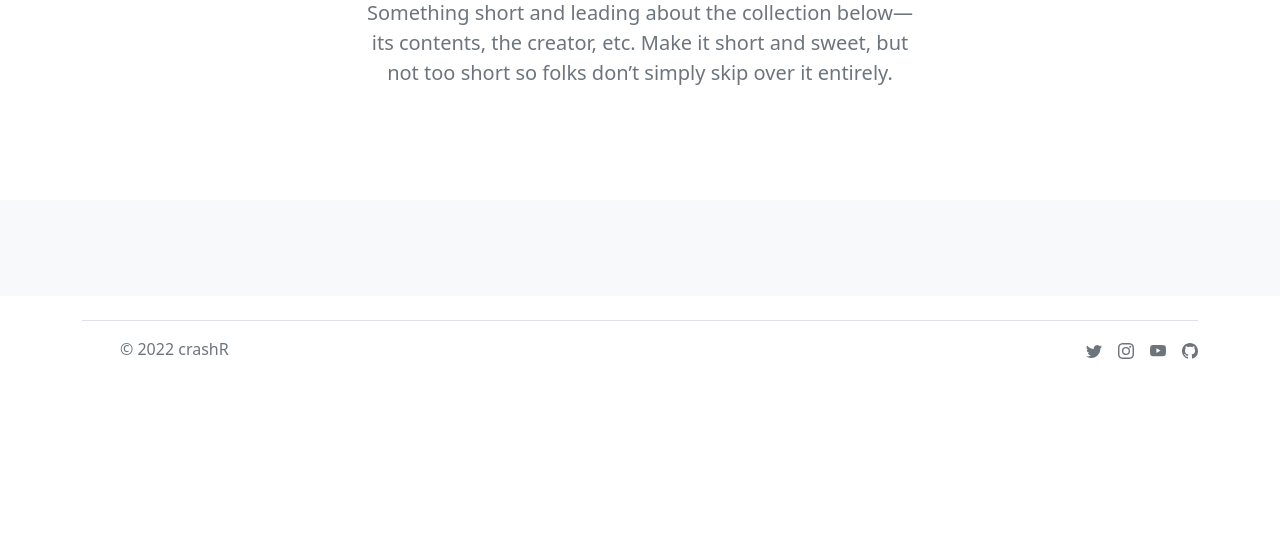
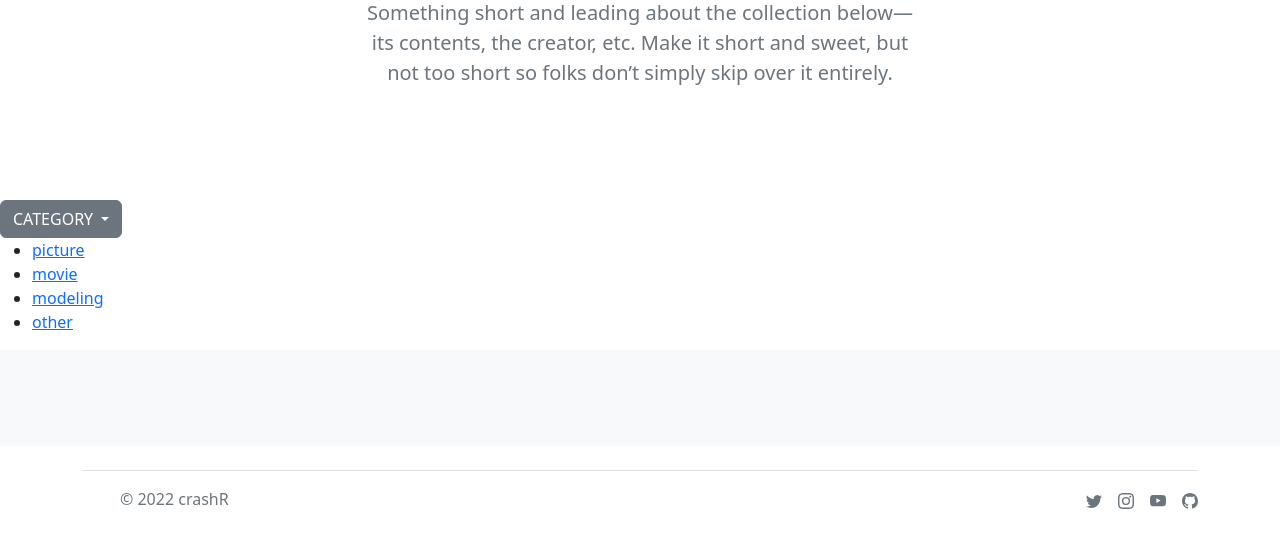
Before and after one commit to crashRT/Portfolio, a Django app: page /works/ in a window 1280 px wide. Shown: the part 251-802 px from the top of the page. Before the commit the page ends 610 px from the top, so only its background shows below. Run offline with Django 4.2, Linux system fonts and the light colour scheme; data that the repository does not hold is empty; some libraries are stand-ins or nearby versions.

Commit message:
ソート可能にした

```diff
--- a/templates/works/workslist.html
+++ b/templates/works/workslist.html
@@ -22,13 +22,29 @@
         </div>
     </section>
 
+    <div class="dropdown">
+        <button class="btn btn-secondary dropdown-toggle" type="button" data-bs-toggle="dropdown" aria-expanded="false">
+            CATEGORY
+        </button>
+        <ul class="dropdown-menu">
+            {% for a in taglist %}
+            <li><a class="dropdown-item" href="/works/category/{{a}}">{{a}}</a></li>
+            {% endfor %}
+        </ul>
+    </div>
+
+    <ul class="">
+        {% for tag in taglist %}
+        <li><a href={% url 'worktag' tag %}>{{tag}}</a></li>
+        {% endfor %}
+    </ul>
     <div class="album py-5 bg-light">
         <div class="container">
 
             <div class="row row-cols-1 row-cols-sm-2 row-cols-md-3 g-3">
                 {% for work in works_list%}
                 <div class="col">
-                    <a href="/works/{{work.pk}}">
+                    <a href="/works/detail/{{work.pk}}">
                         <div class="card shadow-sm">
 
                             <img class="cart-body" width="100%" src="../../media/thumbnail/{{work.thumbnail}}">
--- a/works/models.py
+++ b/works/models.py
@@ -2,11 +2,13 @@ from django.db import models
 
 # Create your models here.
 
-CATEGORY = (('pictre', 'Picture'),
+CATEGORY = (('picture', 'Picture'),
             ('movie', 'Movie'),
             ('modeling', 'Modeling'),
             ('other', 'other')
             )
+
+tags = ('picture', 'movie', 'modeling', 'other')
 
 
 class WorksModel(models.Model):
--- a/works/urls.py
+++ b/works/urls.py
@@ -1,7 +1,8 @@
 from django.urls import path
-from .views import worklistview, workdetailview
+from .views import worklistview, workdetailview, workstagview
 
 urlpatterns = [
     path('', worklistview, name='worklist'),
-    path('<int:pk>/', workdetailview, name='workdetail')
+    path('detail/<int:pk>/', workdetailview, name='workdetail'),
+    path('category/<str:tagname>', workstagview, name='worktag'),
 ]
--- a/works/views.py
+++ b/works/views.py
@@ -1,5 +1,5 @@
 from django.shortcuts import render
-from .models import WorksModel
+from .models import WorksModel, tags
 
 
 # Create your views here.
@@ -7,9 +7,22 @@ from .models import WorksModel
 
 def worklistview(request):
     work_list = WorksModel.objects.all()
-    return render(request, 'works/workslist.html', {'works_list': work_list})
+    context = {
+        'works_list': work_list,
+        'taglist': tags,
+    }
+    return render(request, 'works/workslist.html', context)
 
 
 def workdetailview(request, pk):
     work = WorksModel.objects.get(pk=pk)
     return render(request, 'works/workdetail.html', {'work': work})
+
+
+def workstagview(requested, tagname):
+    work_list = WorksModel.objects.filter(tag__in=[tagname]).distinct()
+    context = {
+        'works_list': work_list,
+        'taglist': tags,
+    }
+    return render(requested, 'works/workslist.html', context)
```
Also changed, not shown: works/migrations/0005_alter_worksmodel_tag.py (added).
